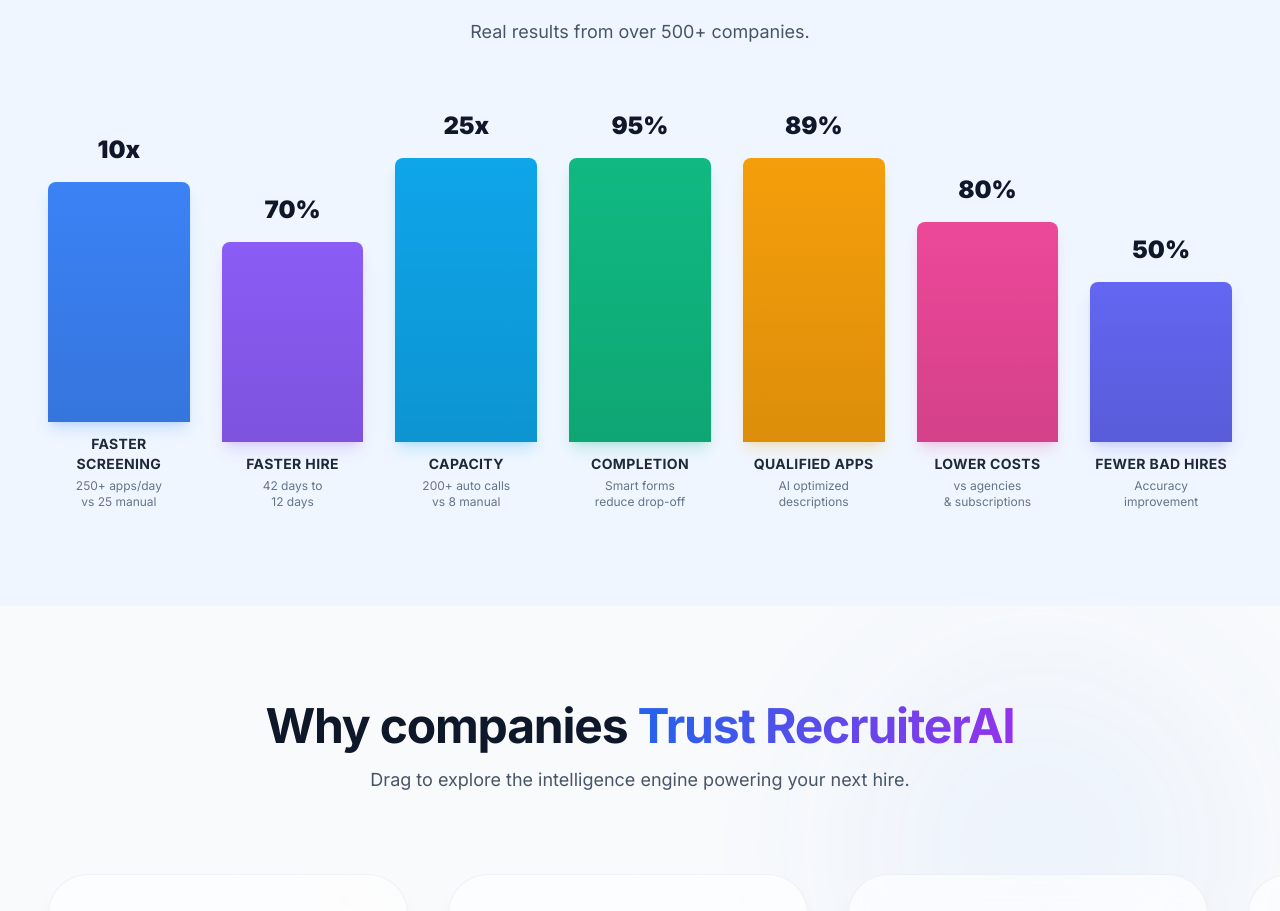
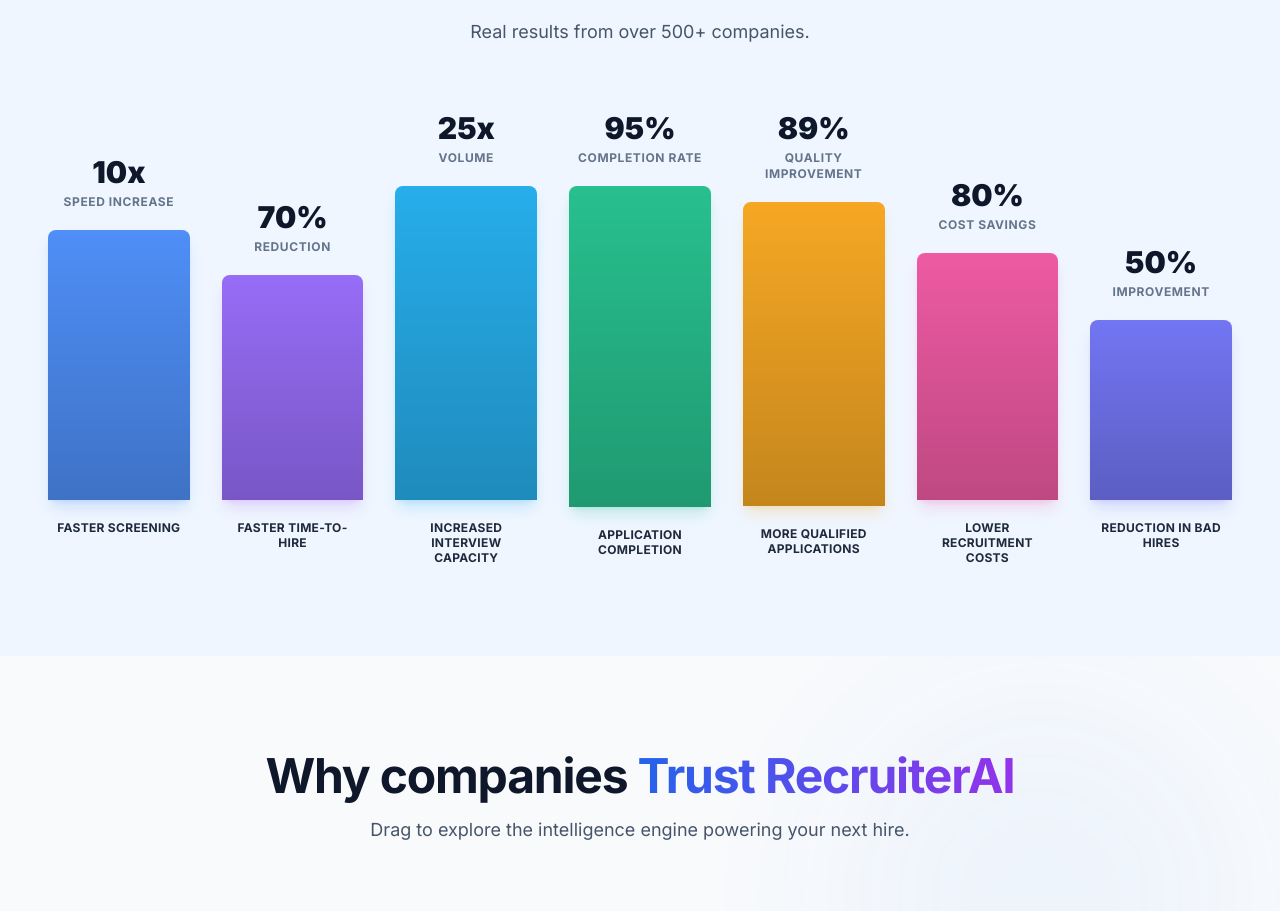
Before and after one commit to VANSH-THAPAR/OneSol_task, a React (Vite) app in the folder Frontend/: page / in a window 1280 px wide. Shown: the part 2301-3212 px from the top of the page. Built offline with nearby package versions, Linux system fonts and the light colour scheme.

Commit message:
updated the desription of metrics

```diff
--- a/Frontend/src/components/Metrics.jsx
+++ b/Frontend/src/components/Metrics.jsx
@@ -2,13 +2,13 @@
 import { motion } from 'framer-motion';
 
 const metricsData = [
-  { value: '10x', label: 'Faster Screening', description: '250+ apps/day\nvs 25 manual', height: '60%', color: 'bg-[#3B82F6]', shadow: 'shadow-blue-500/20' },
-  { value: '70%', label: 'Faster Hire', description: '42 days to\n12 days', height: '50%', color: 'bg-[#8B5CF6]', shadow: 'shadow-purple-500/20' },
-  { value: '25x', label: 'Capacity', description: '200+ auto calls\nvs 8 manual', height: '75%', color: 'bg-[#0EA5E9]', shadow: 'shadow-sky-500/20' },
-  { value: '95%', label: 'Completion', description: 'Smart forms\nreduce drop-off', height: '85%', color: 'bg-[#10B981]', shadow: 'shadow-emerald-500/20' },
-  { value: '89%', label: 'Qualified Apps', description: 'AI optimized\ndescriptions', height: '80%', color: 'bg-[#F59E0B]', shadow: 'shadow-amber-500/20' },
-  { value: '80%', label: 'Lower Costs', description: 'vs agencies\n& subscriptions', height: '55%', color: 'bg-[#EC4899]', shadow: 'shadow-pink-500/20' },
-  { value: '50%', label: 'Fewer Bad Hires', description: 'Accuracy\nimprovement', height: '40%', color: 'bg-[#6366F1]', shadow: 'shadow-indigo-500/20' },
+  { value: '10x', subValue: 'Speed Increase', label: 'Faster Screening', description: 'AI parses and ranks 250+ applications per day compared to just 25 manually.', height: '60%', color: 'bg-[#3B82F6]', shadow: 'shadow-blue-500/20' },
+  { value: '70%', subValue: 'Reduction', label: 'Faster Time-to-Hire', description: 'The average hiring timeline drops significantly from 42 days to just 12 days.', height: '50%', color: 'bg-[#8B5CF6]', shadow: 'shadow-purple-500/20' },
+  { value: '25x', subValue: 'Volume', label: 'Increased Interview Capacity', description: 'AI conducts 200+ automated screening interviews daily versus 8 manual calls.', height: '75%', color: 'bg-[#0EA5E9]', shadow: 'shadow-sky-500/20' },
+  { value: '95%', subValue: 'Completion Rate', label: 'Application Completion', description: 'Smart application forms reduce candidate drop-off dramatically.', height: '85%', color: 'bg-[#10B981]', shadow: 'shadow-emerald-500/20' },
+  { value: '89%', subValue: 'Quality Improvement', label: 'More Qualified Applications', description: 'AI job description optimizer attracts higher-quality candidate pipelines.', height: '80%', color: 'bg-[#F59E0B]', shadow: 'shadow-amber-500/20' },
+  { value: '80%', subValue: 'Cost Savings', label: 'Lower Recruitment Costs', description: 'Significant reduction compared to traditional recruiting agencies and multiple software subscriptions.', height: '55%', color: 'bg-[#EC4899]', shadow: 'shadow-pink-500/20' },
+  { value: '50%', subValue: 'Improvement', label: 'Reduction in Bad Hires', description: 'AI skills assessment and matching improves hiring accuracy dramatically.', height: '40%', color: 'bg-[#6366F1]', shadow: 'shadow-indigo-500/20' },
 ];
 
 const Metrics = () => {
@@ -26,17 +26,18 @@
             <p className="text-lg text-slate-600 dark:text-slate-400">Real results from over 500+ companies.</p>
           </motion.div>
 
-          <div className="grid grid-cols-2 sm:grid-cols-4 lg:grid-cols-7 gap-4 md:gap-8 items-end h-[400px] max-w-7xl mx-auto px-4">
+          <div className="grid grid-cols-2 sm:grid-cols-4 lg:grid-cols-7 gap-4 md:gap-8 items-end h-[450px] max-w-7xl mx-auto px-4">
             {metricsData.map((item, index) => (
-              <div key={index} className="flex flex-col items-center gap-3 group w-full h-full justify-end">
+              <div key={index} className="flex flex-col items-center gap-3 group w-full h-full justify-end relative">
                 <motion.div
                   initial={{ opacity: 0, scale: 0.5 }}
                   whileInView={{ opacity: 1, scale: 1 }}
                   viewport={{ once: true }}
                   transition={{ delay: index * 0.1 + 0.5, duration: 0.3 }}
-                  className="text-xl md:text-2xl font-black text-slate-900 dark:text-white mb-1"
+                  className="text-center mb-2 z-10"
                 >
-                  {item.value}
+                  <div className="text-2xl md:text-3xl font-black text-slate-900 dark:text-white leading-none">{item.value}</div>
+                  <div className="text-[10px] md:text-xs font-bold text-slate-500 uppercase tracking-wider mt-1">{item.subValue}</div>
                 </motion.div>
 
                 <motion.div
@@ -44,10 +45,16 @@
                   whileInView={{ height: item.height }}
                   viewport={{ once: true }}
                   transition={{ delay: index * 0.1, duration: 0.8, type: "spring", bounce: 0.2 }}
-                  className={`w-full ${item.color} rounded-t-lg relative overflow-hidden shadow-lg ${item.shadow} group-hover:brightness-110 group-hover:scale-y-105 origin-bottom transition-all duration-300`}
+                  className={`w-full ${item.color} rounded-t-lg relative shadow-lg ${item.shadow} group-hover:shadow-2xl transition-all duration-300 flex items-center justify-center p-2 overflow-hidden`}
                 >
-                  <div className="absolute inset-0 bg-white/20 translate-y-full group-hover:translate-y-0 transition-transform duration-500 ease-out" />
-                  <div className="absolute bottom-0 left-0 w-full h-full bg-gradient-to-t from-black/10 to-transparent"></div>
+                  <div className="absolute inset-0 bg-white/10 group-hover:bg-white/0 transition-colors" />
+
+                  {/* Description overlay on hover */}
+                  <div className="absolute inset-0 flex items-center justify-center p-3 opacity-0 group-hover:opacity-100 transition-opacity duration-300 bg-black/40 backdrop-blur-sm text-center">
+                      <p className="text-white text-xs font-medium leading-relaxed drop-shadow-md">{item.description}</p>
+                  </div>
+
+                  <div className="absolute bottom-0 left-0 w-full h-full bg-gradient-to-t from-black/20 to-transparent pointer-events-none"></div>
                 </motion.div>
 
                 <motion.div
@@ -55,10 +62,9 @@
                   whileInView={{ opacity: 1 }}
                   viewport={{ once: true }}
                   transition={{ delay: index * 0.1 + 0.8 }}
-                  className="text-center"
+                  className="text-center mt-2 h-10 flex items-start justify-center"
                 >
-                  <p className="text-xs md:text-sm font-bold text-slate-800 dark:text-slate-200 uppercase tracking-wide">{item.label}</p>
-                  <p className="text-[10px] md:text-xs text-slate-500 dark:text-slate-400 mt-1 whitespace-pre-line">{item.description}</p>
+                  <p className="text-xs font-bold text-slate-800 dark:text-slate-200 uppercase tracking-wide leading-tight px-1">{item.label}</p>
                 </motion.div>
               </div>
             ))}
```
